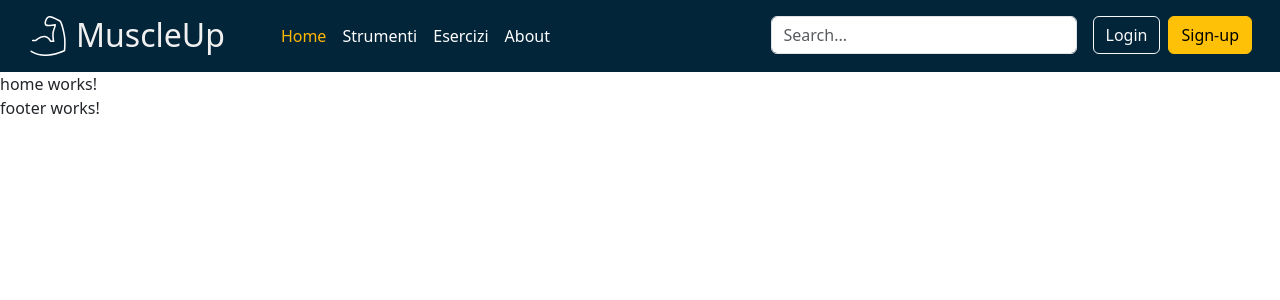
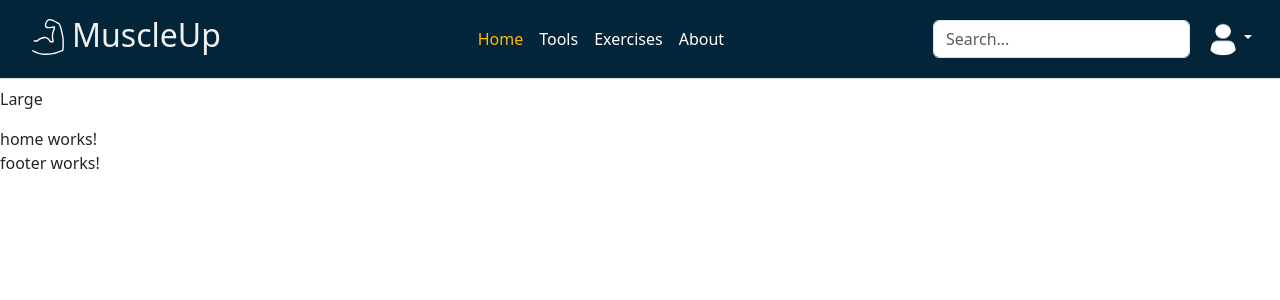
Before and after one commit to DavideAlt/muscle-up, an Angular app: page / in a window 1280 px wide. Shown: the top 300 px of the page. Built offline with nearby package versions, Linux system fonts and the light colour scheme.

Commit message:
header v2

```diff
--- a/src/app/components/header/header.component.html
+++ b/src/app/components/header/header.component.html
@@ -1,25 +1,77 @@
-<header class="p-3">
-  <div class="container-fluid m-0">
-    <div class="d-flex flex-wrap justify-content-around w-100">
-      <div class="d-flex">
-        <img src="../../../assets/icon-white.svg" alt="MuscleUp icon" width="40" height="40" class="me-2">
-        <h2 class="m-0 pe-5 title">MuscleUp</h2>
+<header class="p-3 mb-2 border-bottom">
+  <div class="container-fluid d-flex flex-wrap justify-content-between align-items-center">
+
+    @if (responsiveService.screenSize === 'Small' ||
+         responsiveService.screenSize === 'XSmall') {
+      <div class="dropdown pe-3">
+        <a href="#" class="d-block text-decoration-none" data-bs-toggle="dropdown" aria-expanded="false">
+          <img src="../../../assets/img/burger-menu-white.png" alt="mdo" width="32" height="32" class="rounded-circle">
+        </a>
+        <div class="dropdown-menu" aria-labelledby="triggerId">
+          <a class="dropdown-item" href="#">Home</a>
+          <a class="dropdown-item" href="#">Tools</a>
+          <a class="dropdown-item" href="#">Exercises</a>
+          <a class="dropdown-item" href="#">About</a>
+        </div>
       </div>
-      <ul class="nav col-12 col-lg-auto me-lg-auto mb-2 justify-content-center mb-md-0">
-        <li><a href="#" class="nav-link px-2 home">Home</a></li>
-        <li><a href="#" class="nav-link px-2 text-white">Strumenti</a></li>
-        <li><a href="#" class="nav-link px-2 text-white">Esercizi</a></li>
-        <li><a href="#" class="nav-link px-2 text-white">About</a></li>
-      </ul>
+    }
 
-      <form class="col-12 col-lg-3 mb-3 mb-lg-0 me-lg-3" role="search">
-        <input type="search" class="form-control" placeholder="Search..." aria-label="Search">
-      </form>
+    @if (!isSearchActive) {
+      <div class="d-flex align-items-center logo">
+        <img src="../../../assets/icon-white.svg" alt="MuscleUp icon" width="40" height="40" class="pb-1">
+        <h2 class="pe-5 ps-1 title">MuscleUp</h2>
+      </div>
+    }
 
-      <div class="text-end">
-        <button type="button" class="btn btn-outline-light me-2">Login</button>
-        <button type="button" class="btn btn-warning">Sign-up</button>
+    @if (responsiveService.screenSize !== 'Small' &&
+         responsiveService.screenSize !== 'XSmall') {
+          <ul class="nav">
+            <li><a href="#" class="nav-link px-2 active">Home</a></li>
+            <li><hr class="dropdown-divider"></li>
+            <li><a href="#" class="nav-link px-2">Tools</a></li>
+            <li><hr class="dropdown-divider"></li>
+            <li><a href="#" class="nav-link px-2">Exercises</a></li>
+            <li><hr class="dropdown-divider"></li>
+            <li><a href="#" class="nav-link px-2">About</a></li>
+          </ul>
+         }
+
+    <div class="d-flex align-items-center">
+      @if (responsiveService.screenSize === 'XSmall') {
+        <img src="../../../assets/img/search-white.png" alt="search" width="36" height="36" class="me-1">
+      } @else {
+        <form class="pe-3" role="search">
+          <input type="search" class="form-control" placeholder="Search..." aria-label="Search">
+        </form>
+      }
+      <div class="dropdown text-end">
+        <a href="#" class="d-block link-body-emphasis text-decoration-none dropdown-toggle" data-bs-toggle="dropdown" aria-expanded="false">
+          <img src="../../../assets/img/user-white.png" alt="mdo" width="34" height="34" class="rounded-circle">
+        </a>
+        <ul class="dropdown-menu text-small">
+          <li><a class="dropdown-item" href="#">Log in</a></li>
+          <li><hr class="dropdown-divider"></li>
+          <li><a class="dropdown-item" href="#">Sign up</a></li>
+        </ul>
       </div>
     </div>
   </div>
 </header>
+
+@switch (responsiveService.screenSize) {
+  @case ('XSmall') {
+    <p>XSmall</p>
+  }
+  @case ('Small') {
+    <p>Small</p>
+  }
+  @case ('Medium') {
+    <p>Medium</p>
+  }
+  @case ('Large') {
+    <p>Large</p>
+  }
+  @case ('XLarge') {
+    <p>XLarge</p>
+  }
+}
--- a/src/app/components/header/header.component.scss
+++ b/src/app/components/header/header.component.scss
@@ -15,3 +15,27 @@ header {
 .home {
     color: $accent-color;
 }
+
+.text-small {
+    font-size: 85%;
+}
+
+.dropdown-toggle:not(:focus) {
+  outline: 0;
+}
+
+.dropdown-toggle::after {
+    color: #fff;
+}
+
+.logo {
+    cursor: pointer;
+}
+
+.nav-link {
+    color: #fff;
+}
+
+.active {
+    color: $accent-color;
+}
--- a/src/app/components/header/header.component.ts
+++ b/src/app/components/header/header.component.ts
@@ -1,4 +1,5 @@
-import { Component } from '@angular/core';
+import { Component, OnInit } from '@angular/core';
+import { ResponsiveService } from '../../services/responsive.service';
 
 @Component({
   selector: 'mu-header',
@@ -7,6 +8,16 @@ import { Component } from '@angular/core';
   templateUrl: './header.component.html',
   styleUrl: './header.component.scss'
 })
-export class HeaderComponent {
+export class HeaderComponent implements OnInit {
+
+  public isSearchActive: boolean = false;
+
+  constructor(public responsiveService: ResponsiveService) {
+    //
+  }
+
+  ngOnInit(): void {
+    //
+  }
 
 }
```
